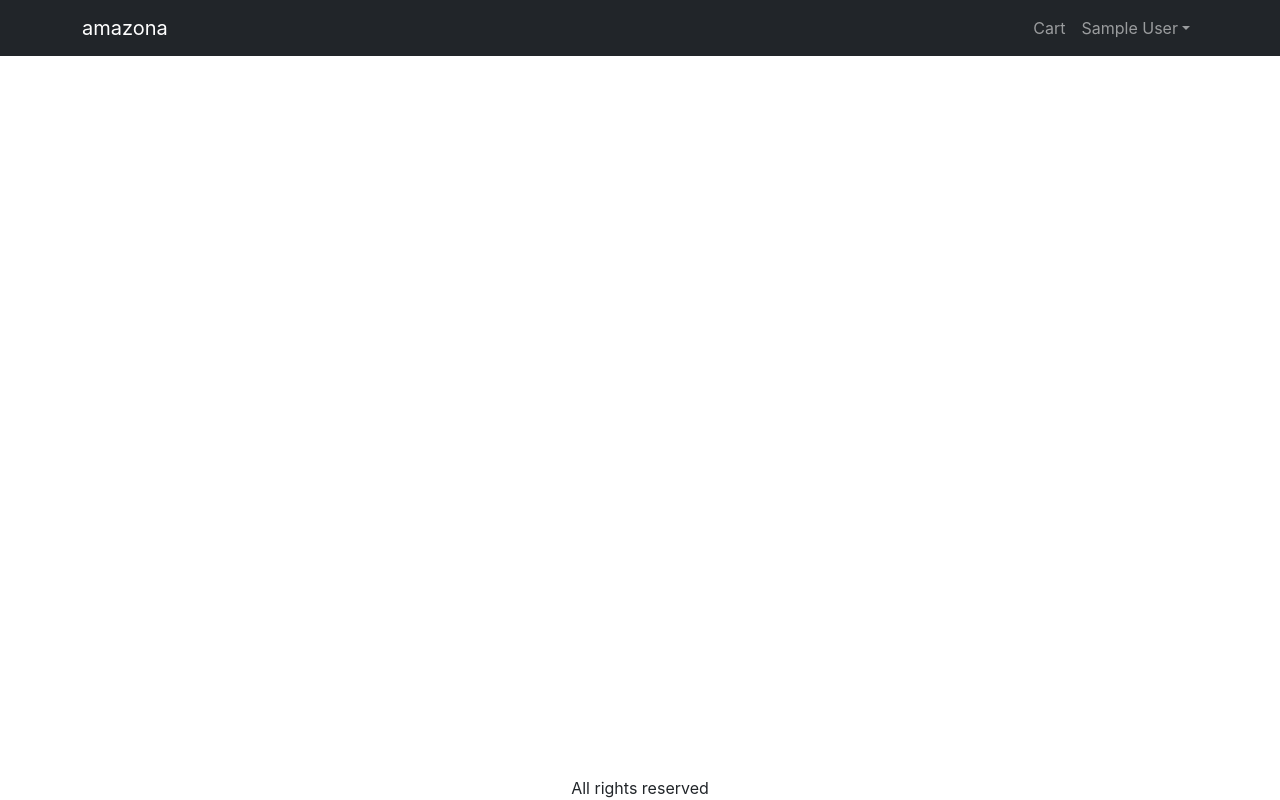
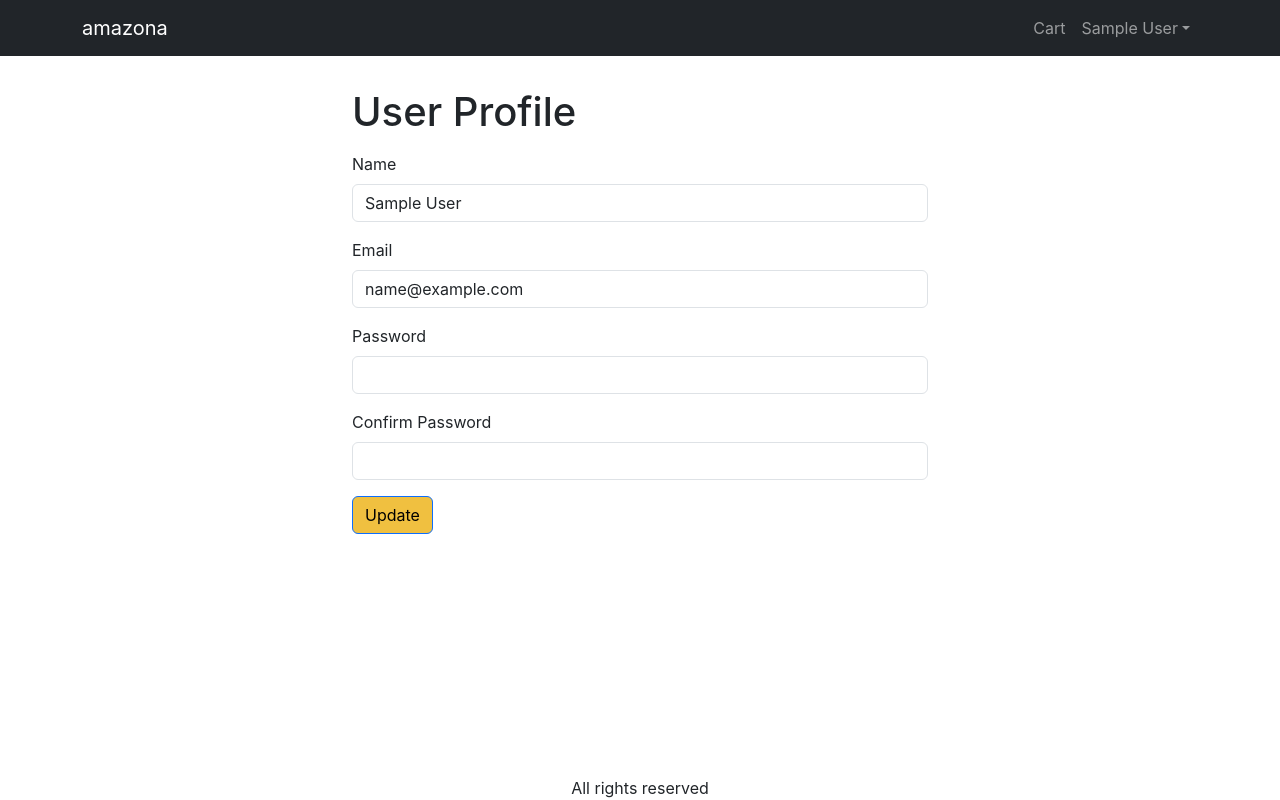
Before and after one commit to mirulh/amazonMERN, a React (Create React App) app in the folder frontend/: page /profile in a window 1280 px wide. Built offline with nearby package versions, Linux system fonts and the light colour scheme; sample sign-in values are in the browser's storage.

Commit message:
created profile screen where user can update, name, email and new password. Created backend API to update new information in the database. Change the router to sign in after sign out to fix userInfo null error

```diff
--- a/frontend/src/App.js
+++ b/frontend/src/App.js
@@ -19,6 +19,7 @@
 import PaymentMetohdScreen from './screens/PaymentMetohdScreen';
 import PlaceOrderScreen from './screens/PlaceOrderScreen';
 import OrderHistoryScreen from './screens/OrderHistoryScreen';
+import ProfileScreen from './screens/ProfileScreen';
 // [3]
 import UseState from './testOnly/UseState';
 import UseEffect from './testOnly/UseEffect';
@@ -42,6 +43,8 @@
     localStorage.removeItem('shippingAddress');
     localStorage.removeItem('cartItems');
     localStorage.removeItem('paymentMethod');
+    // prevent userInfo = null, error
+    window.location.href = '/signin';
   };
 
   return (
@@ -111,6 +114,7 @@
               <Route path="/placeorder" element={<PlaceOrderScreen />} />
               <Route path="/orderhistory" element={<OrderHistoryScreen />} />
               <Route path="/order/:id" element={<OrderScreen />} />
+              <Route path="/profile" element={<ProfileScreen />} />
 
               <Route path="/" element={<HomeScreen />} />
               {/* [3] */}
--- /dev/null
+++ b/frontend/src/screens/ProfileScreen.js
@@ -0,0 +1,127 @@
+import React, { useContext, useReducer, useState } from 'react';
+import { Store } from '../Store';
+import Form from 'react-bootstrap/Form';
+import Container from 'react-bootstrap/Container';
+import { Helmet } from 'react-helmet-async';
+import Button from 'react-bootstrap/Button';
+import { getError } from '../utils';
+import { toast } from 'react-toastify';
+import axios from 'axios';
+
+const reducer = (state, action) => {
+  switch (action.type) {
+    case 'UPDATE_REQUEST':
+      return { ...state, loadingUpdate: true };
+    case 'UPDATE_SUCCESS':
+      return { ...state, loadingUpdate: false };
+    case 'UPDATE_FAIL':
+      return { ...state, loadingUpdate: false };
+    default:
+      return state;
+  }
+};
+
+export default function ProfileScreen() {
+  const { state, dispatch: ctxDispatch } = useContext(Store);
+  const { userInfo } = state;
+
+  const [name, setName] = useState(userInfo.name);
+  const [email, setEmail] = useState(userInfo.email);
+  const [password, setPassword] = useState('');
+  const [confirmPassword, setConfirmPassword] = useState('');
+
+  const [{ loadingUpdate }, dispatch] = useReducer(reducer, {
+    loadingUpdate: false,
+  });
+
+  const submitHandler = async (e) => {
+    e.preventDefault();
+    try {
+      const { data } = await axios.put(
+        '/api/users/profile',
+        {
+          name,
+          email,
+          password,
+        },
+        {
+          headers: { Authorization: `Bearer ${userInfo.token}` },
+        }
+      );
+      dispatch({
+        type: 'UPDATE_SUCCESS',
+      });
+      ctxDispatch({ type: 'USER_SIGNIN', payload: data });
+      localStorage.setItem('userInfo', JSON.stringify(data));
+      toast.success('User updated successfully');
+    } catch (err) {
+      dispatch({ type: 'FETCH_FAIL' });
+      toast.error(getError(err));
+    }
+  };
+
+  return (
+    <div className="container small-container">
+      <Helmet>
+        <title>User Profile</title>
+      </Helmet>
+      <h1 className="my-3">User Profile</h1>
+      <form onSubmit={submitHandler}>
+        <Form.Group className="mb-3" controlId="name">
+          <Form.Label>Name</Form.Label>
+          {/* [1] */}
+          <Form.Control
+            value={name}
+            required
+            onChange={(e) => setName(e.target.value)}
+          />
+        </Form.Group>
+
+        <Form.Group className="mb-3">
+          <Form.Label>Email</Form.Label>
+          <Form.Control
+            type="email"
+            value={email}
+            required
+            onChange={(e) => setEmail(e.target.value)}
+          />
+        </Form.Group>
+
+        <Form.Group className="mb-3">
+          <Form.Label>Password</Form.Label>
+          <Form.Control
+            type="password"
+            onChange={(e) => setPassword(e.target.value)}
+          />
+        </Form.Group>
+
+        <Form.Group className="mb-3">
+          <Form.Label>Confirm Password</Form.Label>
+          <Form.Control
+            type="password"
+            onChange={(e) => setConfirmPassword(e.target.value)}
+          />
+        </Form.Group>
+
+        <div className="mb-3">
+          <Button type="submit">Update</Button>
+        </div>
+      </form>
+    </div>
+  );
+}
+
+/*
+
+[1] Form control - value vs type
+
+- form value indicates the initial value readily set in the input field. In this case we can set the initial value of input field to user name
+
+usage: in the user profile edit screen
+
+- form type indicates the expected value in the input field. In this case the expected dropdown value in the input field will be user name
+
+usage: in the sign in screen
+
+
+*/
```
Also changed, not shown: 1 other file (tests, documents, lock files or other folders).
